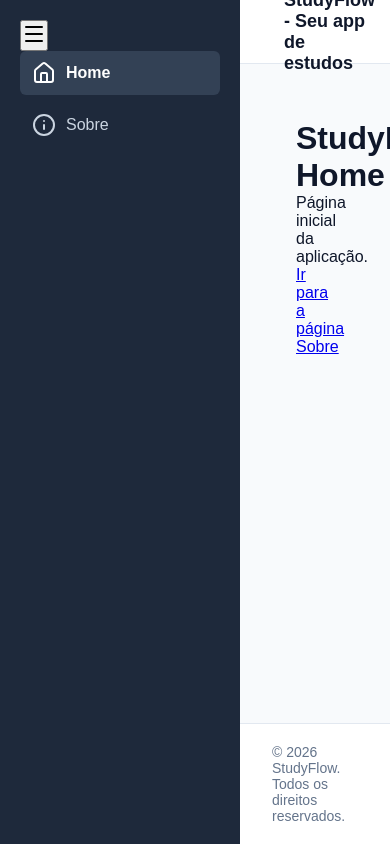
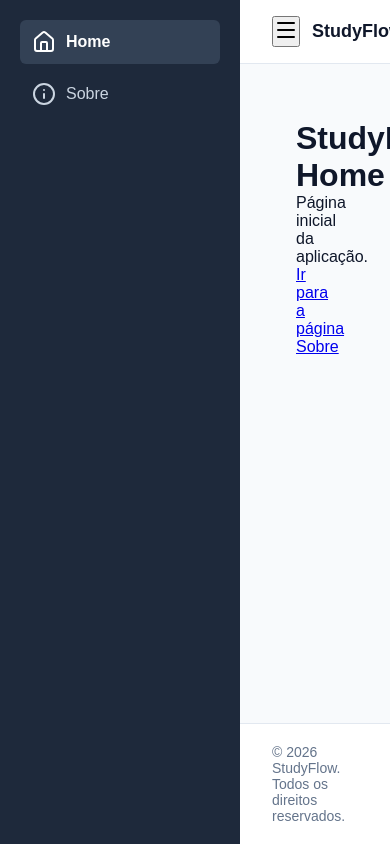
Before and after one commit to gabrielcavalcantedossantos1/SaaS, a React (Vite) app: page / in a window 390 px wide. Shown: the top 844 px of the page. Built offline with nearby package versions, Linux system fonts and the light colour scheme.

Commit message:
layout responsivo

```diff
--- a/src/components/layout/Layout.tsx
+++ b/src/components/layout/Layout.tsx
@@ -17,8 +17,6 @@
 
             {/* Está é a barra lateral */}
             <aside className={isOpen ? "sidebarOpen" : "sidebarClosed"}>
-
-                <button onClick={() => setIsOpen(!isOpen)}><Menu /></button>
                 <nav>
                     <ul>
                         <li>
@@ -41,7 +39,8 @@
 
                 {/* Este é o cabeçalho */}
                 <header>
-                    <Link to="/" className="btn">{appName} - Seu app de estudos</Link>
+                    <button onClick={() => setIsOpen(!isOpen)}><Menu /></button>
+                    <Link to="/" className="btn">{appName}</Link>
                 </header>
 
                 <main>
```
